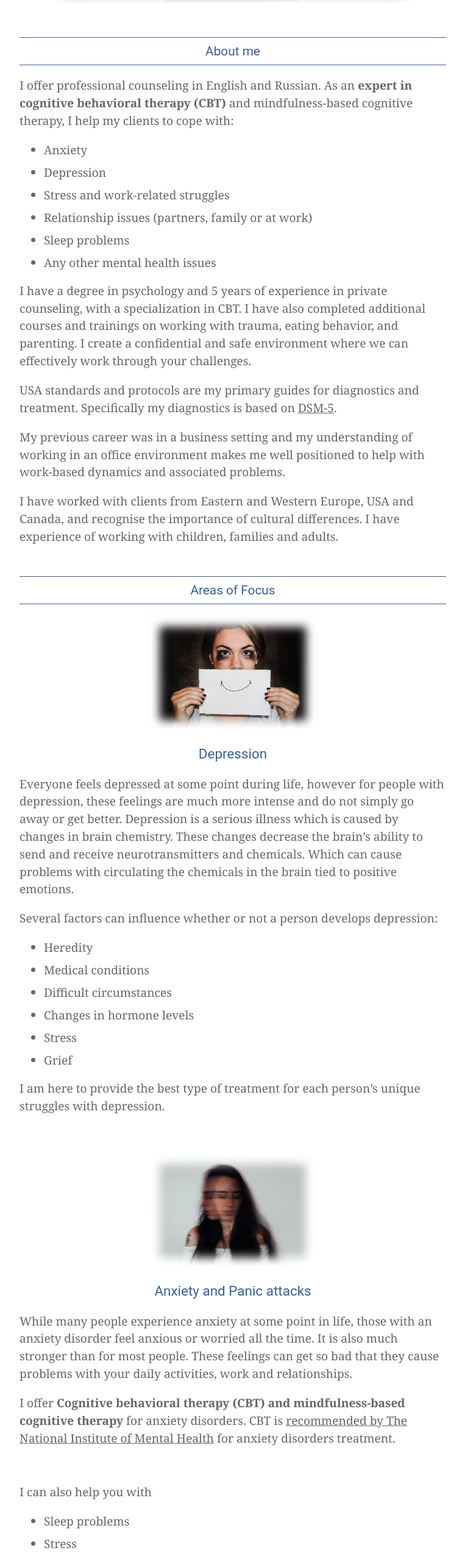
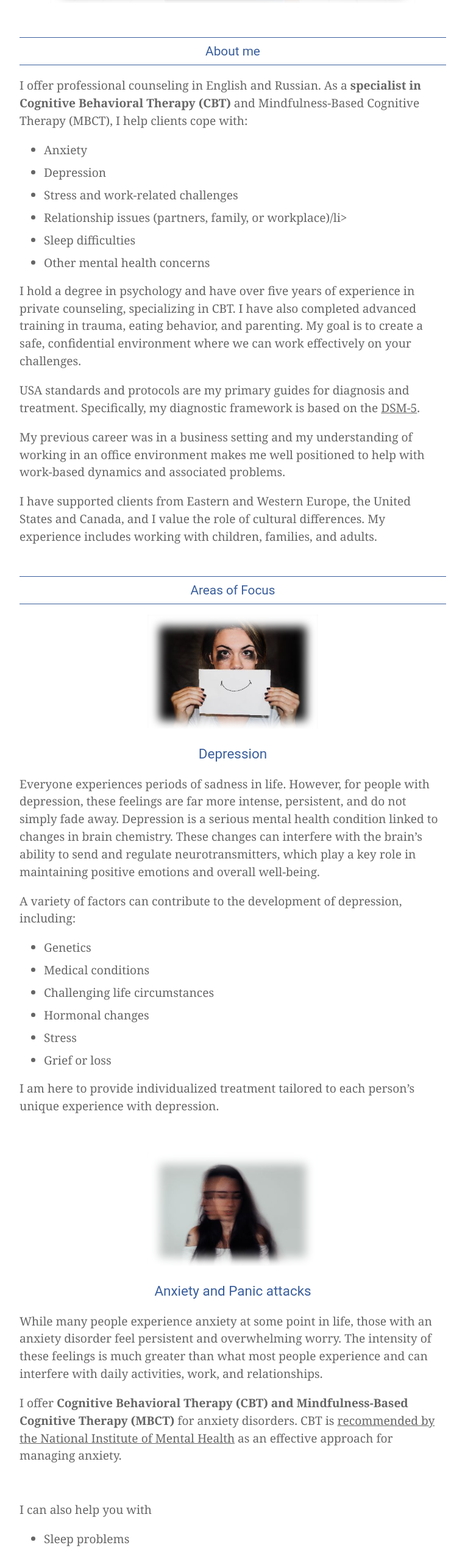
Before and after one commit to dsua/kpsy, a plain HTML site: page en/index.html in a window 1280 px wide. Shown: the part 1266-3818 px from the top of the page at 61% size, without its empty margins (258-1021 px from the left). Drawn offline with nearby package versions, Linux system fonts and the light colour scheme.

Commit message:
Improve text

```diff
--- a/en/index.html
+++ b/en/index.html
@@ -83,35 +83,32 @@
   <h2 id="about_me">About me</h2>
   <p>
     I offer professional counseling in English and Russian.
-    As an <strong>expert in cognitive behavioral therapy (CBT)</strong>
-    and mindfulness-based cognitive therapy, I help my clients to cope with:
+    As a <strong>specialist in Cognitive Behavioral Therapy (CBT)</strong>
+    and Mindfulness-Based Cognitive Therapy (MBCT), I help clients cope with:
   </p>
   <ul>
     <li>Anxiety</li>
     <li>Depression</li>
-    <li>Stress and work-related struggles</li>
-    <li>Relationship issues (partners, family or at work)</li>
-    <li>Sleep problems</li>
-    <li>Any other mental health issues</li>
+    <li>Stress and work-related challenges</li>
+    <li>Relationship issues (partners, family, or workplace)/li>
+    <li>Sleep difficulties</li>
+    <li>Other mental health concerns</li>
   </ul>
   <p>
-    I have a degree in psychology and 5 years of experience in private counseling, with a specialization in CBT.
-    I have also completed additional courses and trainings on working with trauma, eating behavior, and parenting.
-    I create a confidential and safe environment where we can effectively work through your challenges.
+    I hold a degree in psychology and have over five years of experience in private counseling, specializing in CBT.
+    I have also completed advanced training in trauma, eating behavior, and parenting.
+    My goal is to create a safe, confidential environment where we can work effectively on your challenges.
   </p>
   <p>
-    USA standards and protocols are my primary guides for diagnostics and treatment.
-    Specifically my diagnostics is based on <a href="https://en.wikipedia.org/wiki/DSM-5">DSM-5</a>.
+    USA standards and protocols are my primary guides for diagnosis and treatment.
+    Specifically, my diagnostic framework is based on the <a href="https://en.wikipedia.org/wiki/DSM-5">DSM-5</a>.
   </p>
   <p>
-    My previous career was in a business setting and my understanding of working in an office
-    environment makes me well positioned to help with work-based dynamics and associated
-    problems.
+    My previous career was in a business setting and my understanding of working in an office environment makes me well positioned to help with work-based dynamics and associated problems.
   </p>
   <p>
-    I have worked with clients from Eastern and Western Europe, USA and Canada, and recognise the
-    importance of cultural differences. I have experience of working with children, families and
-    adults.
+    I have supported clients from Eastern and Western Europe, the United States and Canada, and I value the role of cultural differences.
+    My experience includes working with children, families, and adults.
   </p>
 
   <h2 id="services">Areas of Focus</h2>
@@ -121,26 +118,21 @@
     </div>
     <h3>Depression</h3>
     <p>
-      Everyone feels depressed at some point during life, however for people with depression,
-      these feelings are much more intense and do not simply go away or get better. Depression is a
-      serious illness which is caused by changes in brain chemistry. These changes decrease the
-      brain’s ability to send and receive neurotransmitters and chemicals. Which can cause
-      problems with circulating the chemicals in the brain tied to positive emotions.
+     Everyone experiences periods of sadness in life. However, for people with depression, these feelings are far more intense, persistent, and do not simply fade away. Depression is a serious mental health condition linked to changes in brain chemistry. These changes can interfere with the brain’s ability to send and regulate neurotransmitters, which play a key role in maintaining positive emotions and overall well-being.
     </p>
     <p>
-      Several factors can influence whether or not a person develops depression:
+      A variety of factors can contribute to the development of depression, including:
     </p>
     <ul>
-      <li>Heredity</li>
+      <li>Genetics</li>
       <li>Medical conditions</li>
-      <li>Difficult circumstances</li>
-      <li>Changes in hormone levels</li>
+      <li>Challenging life circumstances</li>
+      <li>Hormonal changes</li>
       <li>Stress</li>
-      <li>Grief</li>
+      <li>Grief or loss</li>
     </ul>
     <p>
-      I am here to provide the best type of treatment for each person’s unique struggles with
-      depression.
+      I am here to provide individualized treatment tailored to each person’s unique experience with depression.
     </p>
   </div>
 
@@ -150,22 +142,18 @@
     </div>
     <h3>Anxiety and Panic attacks</h3>
     <p>
-      While many people experience anxiety at some point in life, those with an anxiety
-      disorder feel anxious or worried all the time. It is also much stronger than for most
-      people.
-      These feelings can get so bad that they cause problems with your daily activities,
-      work and relationships.
+      While many people experience anxiety at some point in life, those with an anxiety disorder feel persistent and overwhelming worry. The intensity of these feelings is much greater than what most people experience and can interfere with daily activities, work, and relationships.
     </p>
     <p>
       I offer
       <strong>
-        Cognitive behavioral therapy (CBT) and mindfulness-based cognitive therapy
+        Cognitive Behavioral Therapy (CBT) and Mindfulness-Based Cognitive Therapy (MBCT)
       </strong>
       for anxiety disorders.
       CBT is
       <a href="https://www.nimh.nih.gov/health/topics/anxiety-disorders/index.shtml#part_145338">
-        recommended by The National Institute of Mental Health</a>
-      for anxiety disorders treatment.
+        recommended by the National Institute of Mental Health</a>
+      as an effective approach for managing anxiety.
     </p>
   </div>
 
@@ -175,13 +163,13 @@
       <li>Stress</li>
       <li>Eating disorders</li>
       <li>Psychological trauma</li>
-      <li>Parenting</li>
-      <li>Breakup of a relationship</li>
+      <li>Parenting issues</li>
+      <li>Relationship problems</li>
       <li>Anger outbursts</li>
       <li>Jealousy</li>
-      <li>Loss of a loved one</li>
+      <li>Grief and loss</li>
       <li>Guilt</li>
-      <li>Communication problems at work</li>
+      <li>Workplace communication issues</li>
   </ul>
 
 
@@ -190,7 +178,7 @@
     <p>
       <strong>Online session cost: $40 / 40&nbsp;&euro;</strong> (60&nbsp;min.&nbsp;counselling)
     </p>
-    <p>I live in Lisbon, Portugal</p>
+    <p>Live sessions possible in Lisbon, Portugal</p>
     <p>
       <img src="../icons/whatsapp.png" alt="WhatsApp logo">
       <a href="https://wa.me/380938537999">
```
Also changed, not shown: index.html (+1 -1 lines), ua/index.html (+1 -1 lines).
